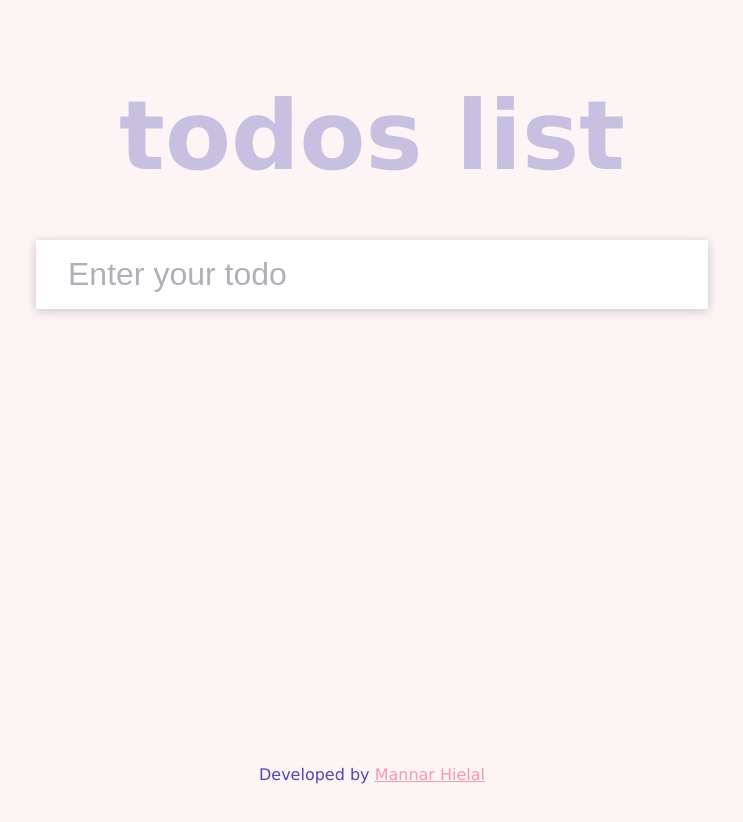
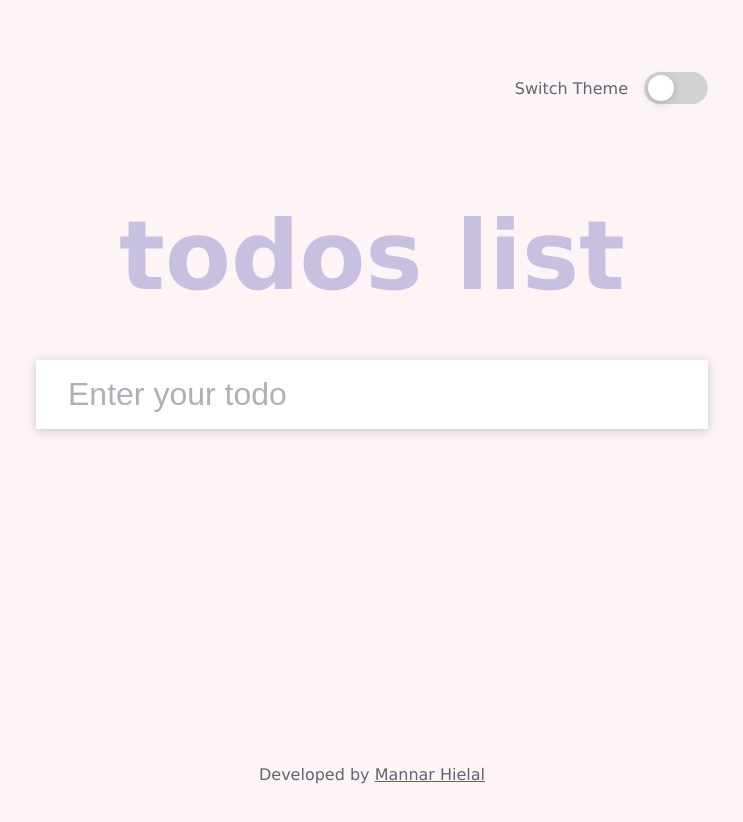
Before and after one commit to mannar-hielal/todos-list, a plain HTML site: page index.html in a window 1280 px wide. Shown: the whole page, without its empty margins (268-1011 px from the left). After the commit the page ends 800 px from the top, so only its background shows below. Drawn offline with Linux system fonts and the light colour scheme.

Commit message:
Implement dark/light theme

```diff
--- a/index.html
+++ b/index.html
@@ -9,8 +9,23 @@
     <title>To Do List</title>
 </head>
 
-<body>
+<body data-theme>
     <div class="container">
+        <header>
+            <nav class="nav">
+                <div class="nav-link">
+                    <p>Switch Theme</p>
+                    <div class="switch">
+                        <input class="switch-input" type="checkbox" id="themeSwitch">
+                        <label aria-hidden="true" class="switch-label" for="themeSwitch">On</label>
+                        <div aria-hidden="true" class="switch-dot"></div>
+                    </div>
+
+                </div>
+            </nav>
+        </header>
+
+        <main>
             <h1>todos list</h1>
             <form action="" id="form">
                 <input type="text" class="input" id="input" placeholder="Enter your todo" autocomplete="off">
@@ -19,14 +34,14 @@
                 <ul class="todos" id="todos">
                 </ul>
             </form>
-
-        <!-- <small> Left click: mark completed <br> Right-click: delete</small> -->
+        </main>
     </div>
 
     <footer>
         <p> Developed by <a href="https://www.linkedin.com/in/mannar-hielal/">Mannar Hielal</a></p>
     </footer>
-    <script src="script.js"></script>
+    <script src="theme-script.js"></script>
+    <script src="todo-script.js"></script>
 </body>
 
 </html>
--- a/style.css
+++ b/style.css
@@ -5,12 +5,18 @@
     box-sizing: border-box;
 }
 
-body {
+:root,
+[data-theme="default"] {
     --primary-color: 245, 153, 176;
     --secondary-color: 79, 72, 173;
     --tertiary-color: 94, 100, 114;
     --warning-color: 213, 60, 60;
     --success-color: 106, 195, 89;
+    --black: 0, 0, 0;
+    --white: 255, 255, 255;
+    --switch-bg-color: 211, 211, 212;
+    --switch-dot-color: var(--white);
+
 
     --box-shadow-dark: 0px 2px 10px rgba(0, 0, 0, 0.2);
     --header-color: rgba(var(--secondary-color), 0.3);
@@ -22,12 +28,36 @@ body {
     --list-bg-color: rgba(var(--secondary-color), 0.1);
 
     --border-color-light: rgba(var(--tertiary-color), 0.1);
+}
 
-
+[data-theme] {
     font-family: Verdana, Geneva, Tahoma, sans-serif;
     height: 100vh;
     background-color: var(--body-bg-color);
     color: var(--text-color);
+}
+
+[data-theme="dark"] {
+    --secondary-color: 245, 153, 176;
+    --primary-color: 79, 72, 173;
+    --tertiary-color: 94, 100, 114;
+    --warning-color: 172, 0, 0;
+    --success-color: 3, 121, 113;
+    --black: 0, 0, 0;
+    --white: 255, 255, 255;
+    --switch-bg-color: var(--secondary-color);
+    --switch-dot-color: var(--black);
+
+    --box-shadow-dark: 0px 2px 10px rgba(0, 0, 0, 0.2);
+    --header-color: rgba(var(--white), 1);
+
+    --text-color: rgba(var(--black), 1);
+    --text-color-light: rgba(var(--tertiary-color), 0.5);
+
+    --body-bg-color: rgba(var(--primary-color), 0.8);
+    --list-bg-color: rgba(var(--secondary-color), 0.8);
+
+    --border-color-light: rgba(var(--white), 0.3);
 }
 
 .container {
@@ -35,7 +65,8 @@ body {
     width: 100%;
     padding-right: var(--bs-gutter-x, .5rem);
     padding-left: var(--bs-gutter-x, .5rem);
-    margin: 5rem auto 0;
+    margin: 0 auto;
+    padding-top: calc(var(--bs-gutter-x) * 3);
 }
 
 @media (min-width: 36rem) {
@@ -55,7 +86,7 @@ h1 {
     text-align: center;
     color: var(--header-color);
     font-size: 6rem;
-    margin-bottom: 3rem;
+    margin: 6rem 0 3rem;
 }
 
 form {
@@ -170,6 +201,77 @@ footer {
     color: rgba(var(--secondary-color), 1);
 }
 
-a {
-    color: rgba(var(--primary-color), 1);
+a,
+p {
+    color: var(--text-color);
 }
+
+.nav-link {
+    display: flex;
+    justify-content: center;
+    align-items: center;
+    justify-content: flex-end;
+}
+
+.nav-link p {
+    margin-right: 1rem;
+}
+
+.switch {
+    display: flex;
+    flex-shrink: 0;
+    align-items: center;
+    position: relative;
+    width: 4rem;
+    height: 2rem;
+    border-radius: 50em;
+    /* transition: all 0.2s ease-in; */
+}
+
+.switch-input {
+    margin: 0;
+    padding: 0;
+    opacity: 0;
+    height: 0;
+    width: 0;
+    pointer-events: none;
+}
+
+.switch-input,
+.switch-label {
+    position: absolute;
+    left: 0;
+    top: 0;
+}
+
+.switch-label {
+    width: 100%;
+    height: 100%;
+    color: transparent;
+    -webkit-user-select: none;
+    -moz-user-select: none;
+    -ms-user-select: none;
+    user-select: none;
+    background-color: rgba(var(--switch-bg-color), 1);
+    border-radius: inherit;
+    z-index: 1;
+    cursor: pointer;
+}
+
+.switch-dot {
+    position: absolute;
+    background-color: rgba(var(--switch-dot-color), 1);
+    width: 1.625rem;
+    height: 1.625rem;
+    border-radius: 50%;
+    z-index: 2;
+    pointer-events: none;
+    box-shadow: var(--box-shadow-dark);
+    transition: all 0.4s ease;
+    left: 27%;
+    transform: translateX(-50%);
+}
+
+.switch-input:checked+.switch-label+.switch-dot {
+    left: 75%;
+}
--- /dev/null
+++ b/theme-script.js
@@ -0,0 +1,29 @@
+const themeSwitch = document.getElementById('themeSwitch');
+const switcher = document.querySelector(".switch");
+
+// make sure switch exists
+if (themeSwitch) {
+    initTheme();
+    themeSwitch.addEventListener("change", e => {
+        resetTheme();
+    })
+}
+
+function initTheme() {
+    // see if LS has dark theme
+    const darkTehemSelected = (localStorage.getItem('themeSwitch') !== null && localStorage.getItem('themeSwitch') === 'dark');
+
+    // if LS has dark theme then activate it, otherwise activate the default
+    themeSwitch.checked = darkTehemSelected;
+    darkTehemSelected ? document.body.setAttribute("data-theme", "dark") : document.body.setAttribute("data-theme", "default");
+}
+
+function resetTheme() {
+    if (themeSwitch.checked) {
+        document.body.setAttribute("data-theme", "dark");
+        localStorage.setItem("themeSwitch", "dark");
+    } else {
+        document.body.setAttribute("data-theme", "default")
+        localStorage.setItem("themeSwitch", "default");
+    }
+}
--- a/script.js
+++ b/todo-script.js
@@ -12,7 +12,6 @@ form.addEventListener("submit", (e) => {
     e.preventDefault();
     addTodo();
 });
-
 
 function addTodo(savedTodo) {
     let todoText = input.value;
@@ -64,7 +63,6 @@ function addTodo(savedTodo) {
                 updateLocalStorage()
             }
         });
-
         updateLocalStorage();
     }
 }
```
Lines whose indentation alone changed are shown as unchanged.
